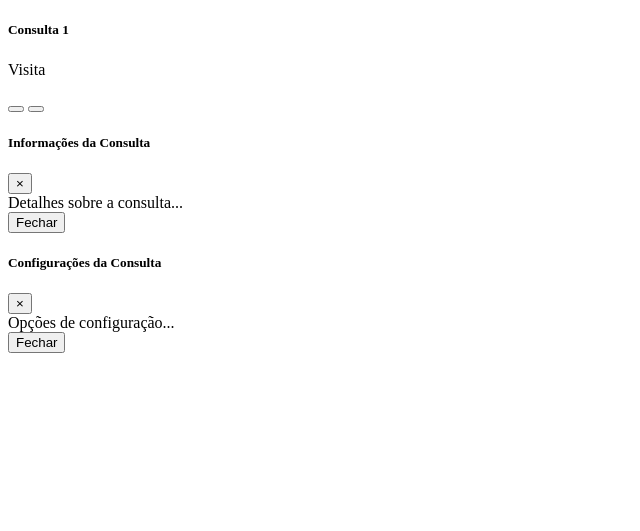
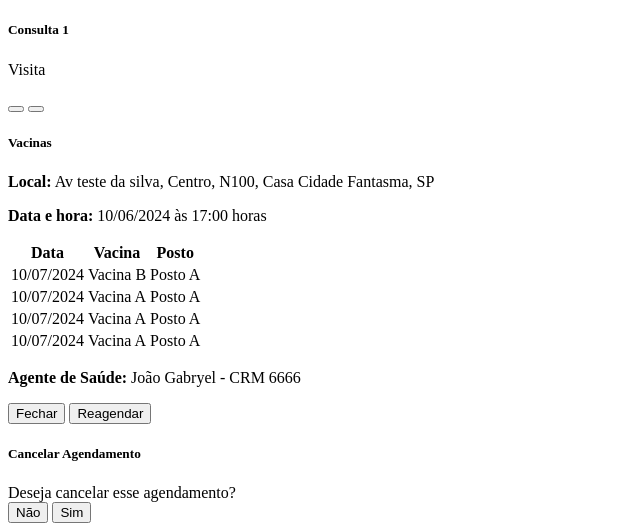
Before and after one commit to danielsz3/Hackathon-3Sem-2Bi, a PHP site: page /paciente/paginas/verAgendamento.php in a window 1280 px wide. Shown: the part 1100-1631 px from the top of the page, without its empty margins (0-640 px from the left). Before the commit the page ends 1453 px from the top, so only its background shows below. Run offline with PHP 8.4, Linux system fonts and the light colour scheme; some libraries are stand-ins or nearby versions.

Commit message:
Atualização dos modals

```diff
--- a/php/footer.php
+++ b/php/footer.php
@@ -4,7 +4,7 @@
             <div class="col">
                 <h5 class="text-uppercase">Programa de Vacinação</h5><br>
                 <p>
-                    Agulhadas.
+                    Vacinação Para Todos.
                 </p><br>
             </div>
 
--- a/php/paginas/verAgendamento.php
+++ b/php/paginas/verAgendamento.php
@@ -52,40 +52,70 @@
 </main>
 
 
-<div class="modal fade" id="infoModal" tabindex="-1" role="dialog" aria-labelledby="infoModalLabel" aria-hidden="true">
+<div class="modal fade" id="infoModal" tabindex="-1" role="dialog" aria-labelledby="exampleModalLabel" aria-hidden="true">
     <div class="modal-dialog" role="document">
         <div class="modal-content">
             <div class="modal-header">
-                <h5 class="modal-title" id="infoModalLabel">Informações da Consulta</h5>
-                <button type="button" class="close" data-dismiss="modal" aria-label="Close">
-                    <span aria-hidden="true">&times;</span>
-                </button>
+                <h5 class="modal-title" id="exampleModalLabel">Vacinas</h5>
             </div>
             <div class="modal-body">
-                Detalhes sobre a consulta...
+                <p><strong>Local:</strong> Av teste da silva, Centro, N100, Casa Cidade Fantasma, SP</p>
+                <p><strong>Data e hora:</strong> 10/06/2024 às 17:00 horas</p>
+                <table class="table">
+                    <thead>
+                        <tr>
+                            <th>Data</th>
+                            <th>Vacina</th>
+                            <th>Posto</th>
+                        </tr>
+                    </thead>
+                    <tbody>
+                        <tr>
+                            <td>10/07/2024</td>
+                            <td>Vacina B</td>
+                            <td>Posto A</td>
+                        </tr>
+                        <tr>
+                            <td>10/07/2024</td>
+                            <td>Vacina A</td>
+                            <td>Posto A</td>
+                        </tr>
+                        <tr>
+                            <td>10/07/2024</td>
+                            <td>Vacina A</td>
+                            <td>Posto A</td>
+                        </tr>
+                        <tr>
+                            <td>10/07/2024</td>
+                            <td>Vacina A</td>
+                            <td>Posto A</td>
+                        </tr>
+                    </tbody>
+                </table>
+                <p><strong>Agente de Saúde:</strong> João Gabryel - CRM 6666</p>
             </div>
             <div class="modal-footer">
                 <button type="button" class="btn btn-secondary" data-dismiss="modal">Fechar</button>
+                <button type="button" class="btn btn-primary">Reagendar</button>
             </div>
         </div>
     </div>
 </div>
 
 
+
 <div class="modal fade" id="configModal" tabindex="-1" role="dialog" aria-labelledby="configModalLabel" aria-hidden="true">
     <div class="modal-dialog" role="document">
         <div class="modal-content">
             <div class="modal-header">
-                <h5 class="modal-title" id="configModalLabel">Configurações da Consulta</h5>
-                <button type="button" class="close" data-dismiss="modal" aria-label="Close">
-                    <span aria-hidden="true">&times;</span>
-                </button>
+                <h5 class="modal-title" id="configModalLabel">Cancelar Agendamento</h5>
             </div>
             <div class="modal-body">
-                Opções de configuração...
+                <span>Deseja cancelar esse agendamento?</span>
             </div>
             <div class="modal-footer">
-                <button type="button" class="btn btn-secondary" data-dismiss="modal">Fechar</button>
+            <button type="button" class="btn btn-secondary" data-dismiss="modal">Não</button>
+            <button type="button" class="btn btn-primary">Sim</button>
             </div>
         </div>
     </div>
```
Also changed, not shown: php/index.php (+2 -28 lines), php/paginas/cadastroEndereco.php (+26 -6 lines), php/paginas/cadastroIdoso.php (+1 -7 lines).
